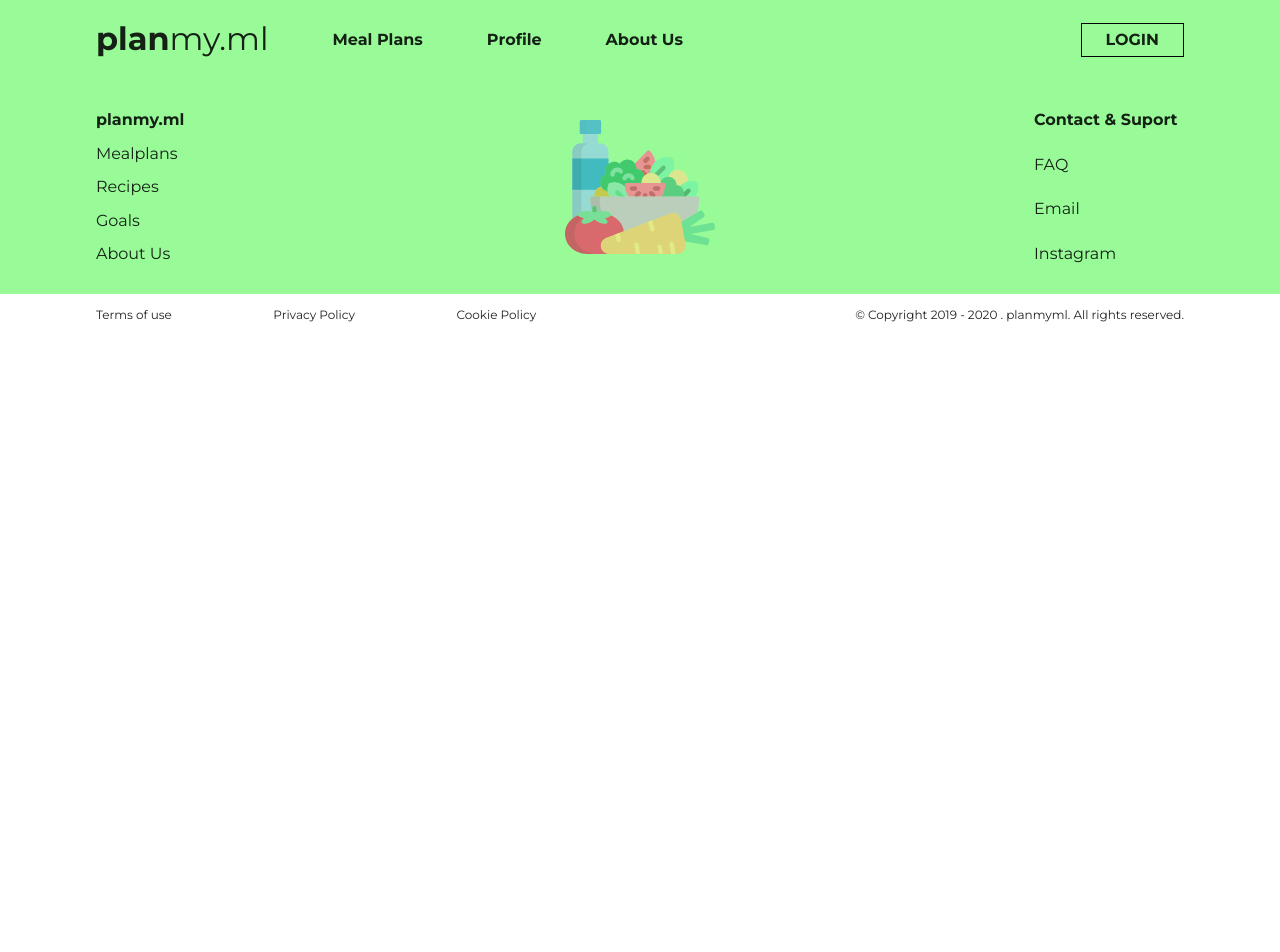
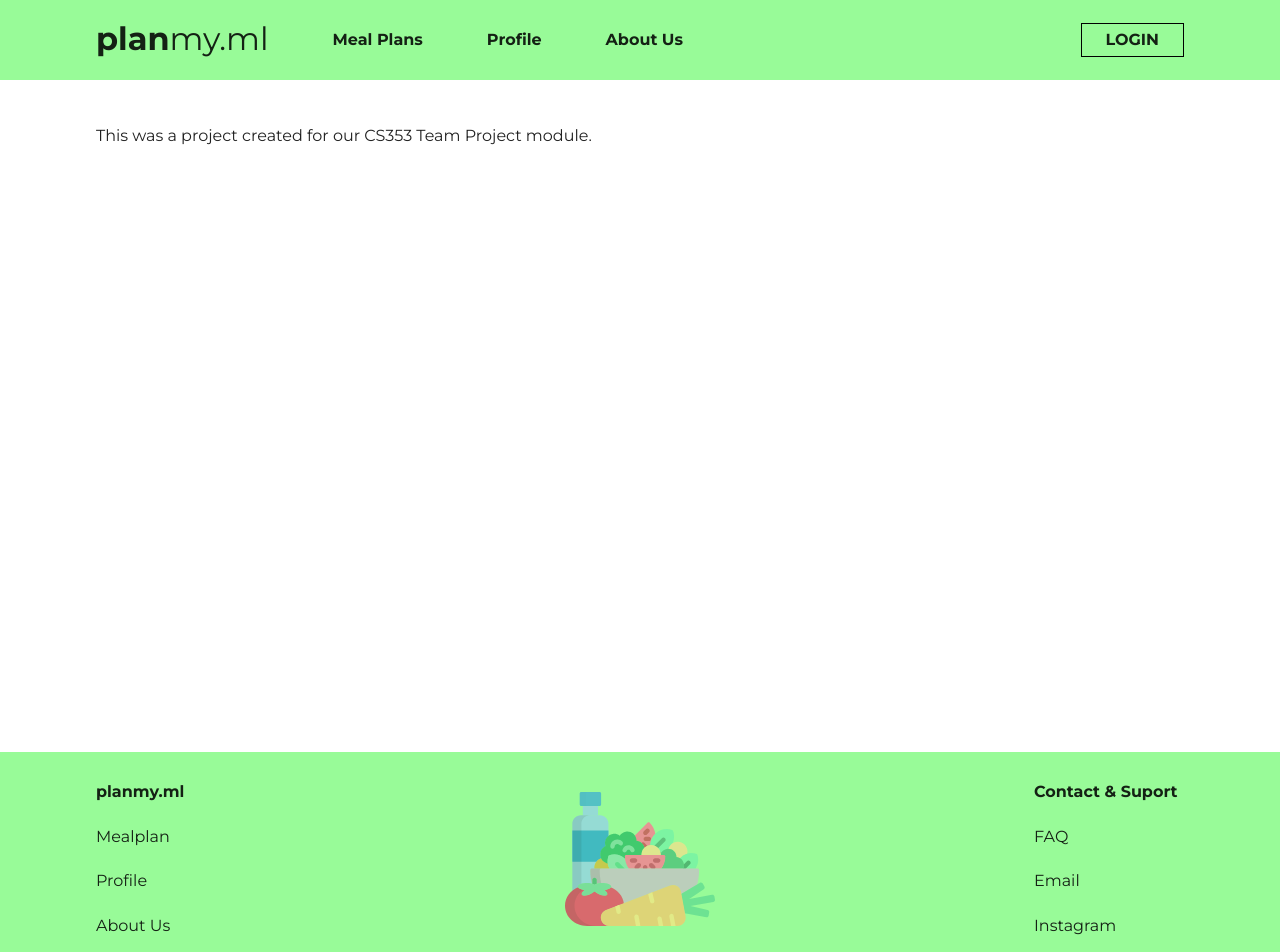
Before and after one commit to CS353T11/CS353TeamProject, a React (Create React App) app: page /about in a window 1280 px wide. Shown: the top 952 px of the page. Before the commit the page ends 800 px from the top, so only its background shows below. Built offline with nearby package versions, Linux system fonts and the light colour scheme; no server answers.

Commit message:
[2.11] Footer links

```diff
--- a/src/App.js
+++ b/src/App.js
@@ -12,6 +12,7 @@ import Profile from './components/userInfo/profile';
 import EditProfile from './components/userInfo/editProfile';
 import Register from './components/authentication/register';
 import ChangePassword from './components/userInfo/changePassword'
+import aboutUs from "./components/home/aboutUs";
 
 //all the components have moved to components directory, you can find the path there
 
@@ -42,12 +43,13 @@ export default class App extends React.Component {
                     <Route path="/" component={HomeView} exact />
                     <Route path='/home' component={HomeView} />
                     <Route path='/plan' component={MealPlannerPage} />
-                    <Route path='/recipes' component={HomeView} />
-                    <Route path='/goals' component={Goals} />
+
                     <Route path='/profile' component={Profile}/>
                     <Route path='/edit-profile' component={EditProfile}/>
                     <Route path='/register' component={Register}/>
                     <Route path='/edit-pwd' component={ChangePassword}/>
+
+                    <Route path='/about' component={aboutUs}/>
                 </Switch>
                 <Footer/>
             </BrowserRouter>
--- a/src/components/home/aboutUs.js
+++ b/src/components/home/aboutUs.js
@@ -18,7 +18,7 @@ export default class aboutUs extends React.Component {
 
     render() {
         return (
-            <div>
+            <div className="view about-us">
                 This was a project created for our CS353 Team Project module.
 
             </div>
--- a/src/components/layout/footer.js
+++ b/src/components/layout/footer.js
@@ -1,5 +1,6 @@
 import React from 'react';
-import img from '../../images/recipe.svg'
+import img from '../../images/recipe.svg';
+import {NavLink} from 'react-router-dom';
 
 export default class Footer extends React.Component {
     render() {
@@ -7,11 +8,10 @@ export default class Footer extends React.Component {
             <footer className="footer">
                 <div className="footer-top">
                     <div className="footer-item">
-                        <p className="bold">planmy.ml</p>
-                        <p>Mealplans</p>
-                        <p>Recipes</p>
-                        <p>Goals</p>
-                        <p>About Us</p>
+                        <NavLink to="/" className="bold">planmy.ml</NavLink>
+                        <NavLink to="/plan">Mealplan</NavLink>
+                        <NavLink to="/profile">Profile</NavLink>
+                        <NavLink to="/about">About Us</NavLink>
                     </div>
 
                     <div className="footer-item">
@@ -20,15 +20,15 @@ export default class Footer extends React.Component {
 
                     <div className="footer-item">
                         <p className="bold">Contact & Suport</p>
-                        <p>FAQ</p>
-                        <p>Email</p>
-                        <p>Instagram</p>
+                        <NavLink to="/about">FAQ</NavLink>
+                        <a  href="mailto:info@planmy.ml?Subject=Hello" >Email</a>
+                        <a href="https://www.instagram.com/aymchill/" target="_blank">Instagram</a>
                     </div>
                 </div>
                 <div className="footer-bottom">
-                    <a href="https://www.google.com/">Terms of use</a>
-                    <a href="https://www.google.com/">Privacy Policy</a>
-                    <a href="https://www.google.com/">Cookie Policy</a>
+                    <a href="https://lmgtfy.com/?q=terms+of+use" target="_blank">Terms of use</a>
+                    <a href="https://lmgtfy.com/?q=privacy+policy" target="_blank">Privacy Policy</a>
+                    <a href="https://lmgtfy.com/?q=cookie+policy" target="_blank">Cookie Policy</a>
                     <span className="copyright">© Copyright 2019 - 2020 . planmyml. All rights reserved.</span>
                 </div>
             </footer>
```
